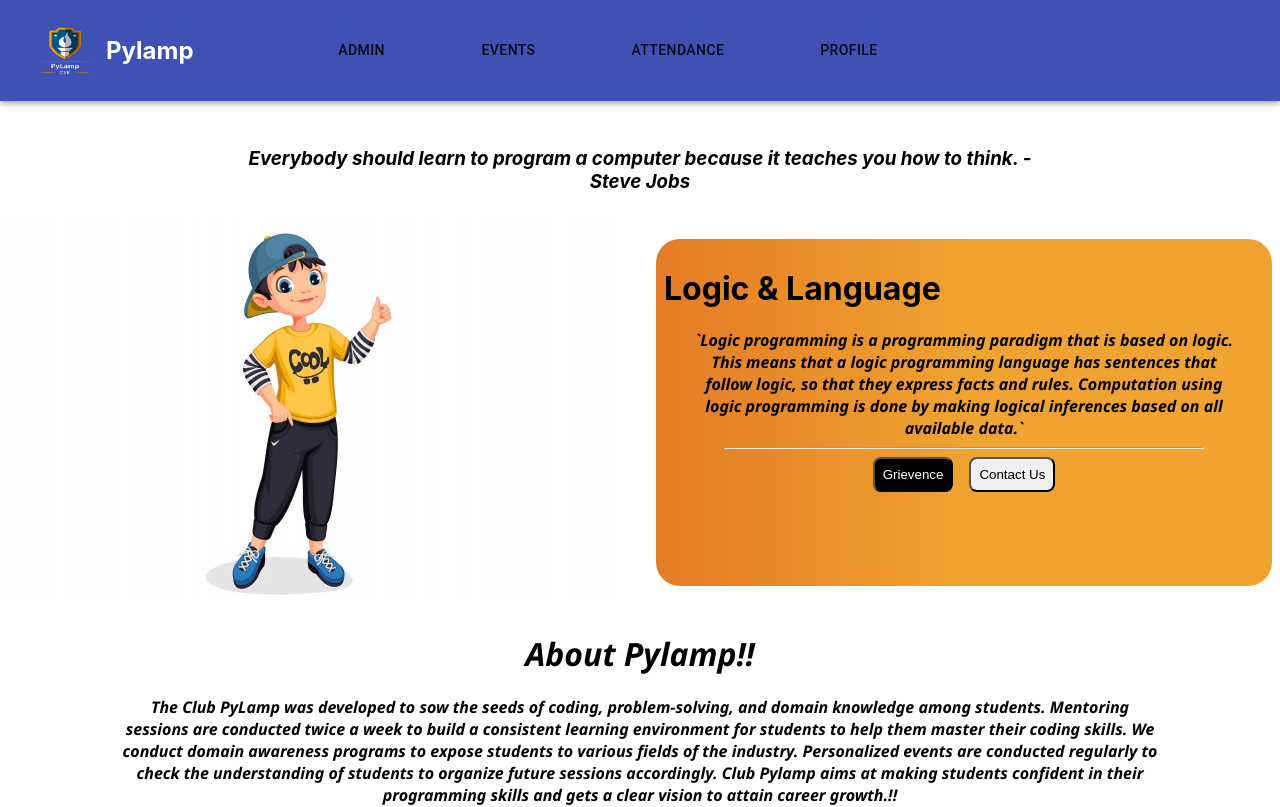
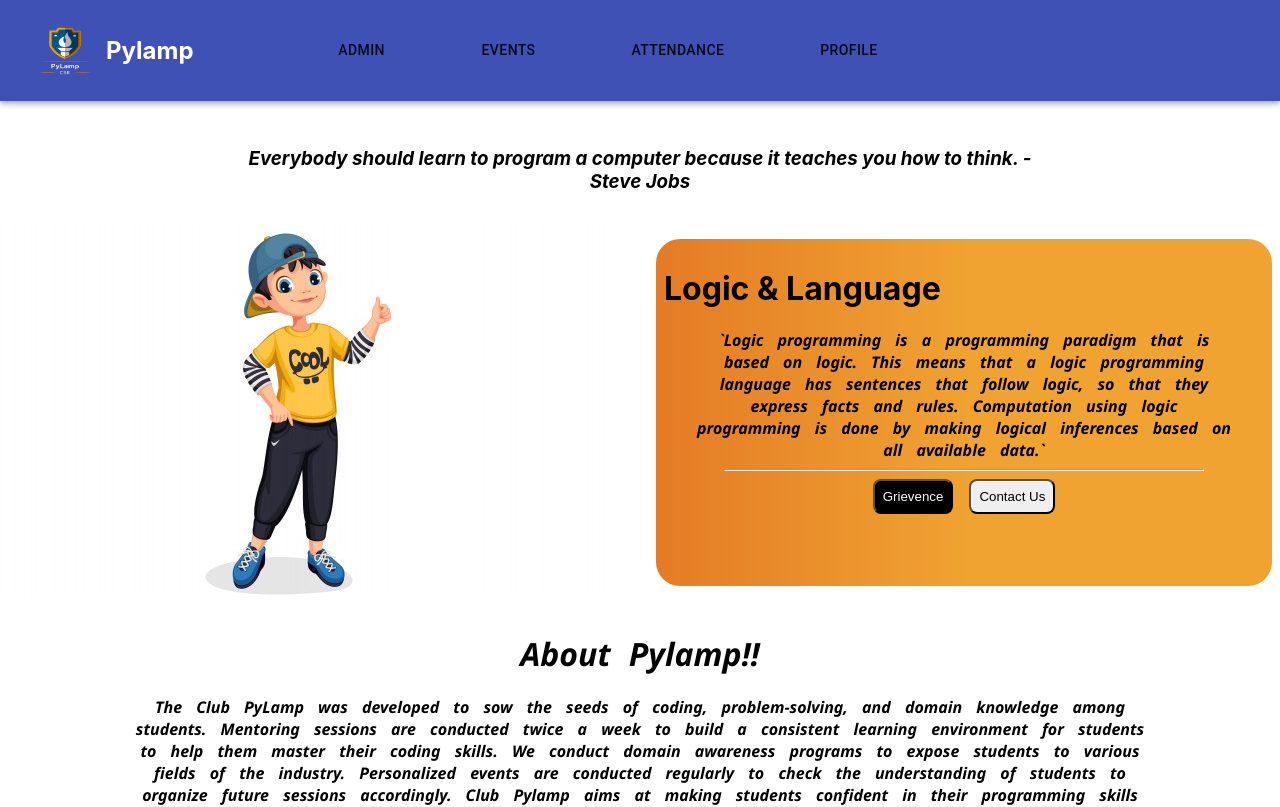
Before and after one commit to Tharunkumar001/pylampDomainRealm, a Next.js app: page / in a window 1280 px wide. Shown: the top 807 px of the page. Built offline with nearby package versions, Linux system fonts and the light colour scheme.

Commit message:
ui update

```diff
--- a/styles/Home.module.css
+++ b/styles/Home.module.css
@@ -97,6 +97,8 @@
   font-family: 'Segoe UI', Tahoma, Geneva, Verdana, sans-serif;
   font-style: italic;
   font-weight: bolder;
+  word-spacing: 10px;
+
 }
 
 .homeGrid{
```
